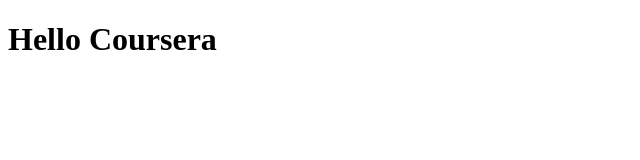
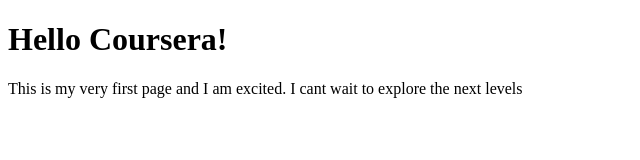
Before and after one commit to munidot/coursera.test, a plain HTML site: page site/index.html in a window 1280 px wide. Shown: the whole page, without its empty margins (0-640 px from the left). Drawn offline with Linux system fonts and the light colour scheme.

Commit message:
Few updates

```diff
--- a/site/index.html
+++ b/site/index.html
@@ -4,6 +4,7 @@
         <title>Hello Coursera</title>
     </head>
     <body>
-      <h1>Hello Coursera</h1>
+      <h1>Hello Coursera!</h1>
+      <p>This is my very first page and I am excited. I cant wait to explore the next levels</p>
     </body>
 </html>
```
